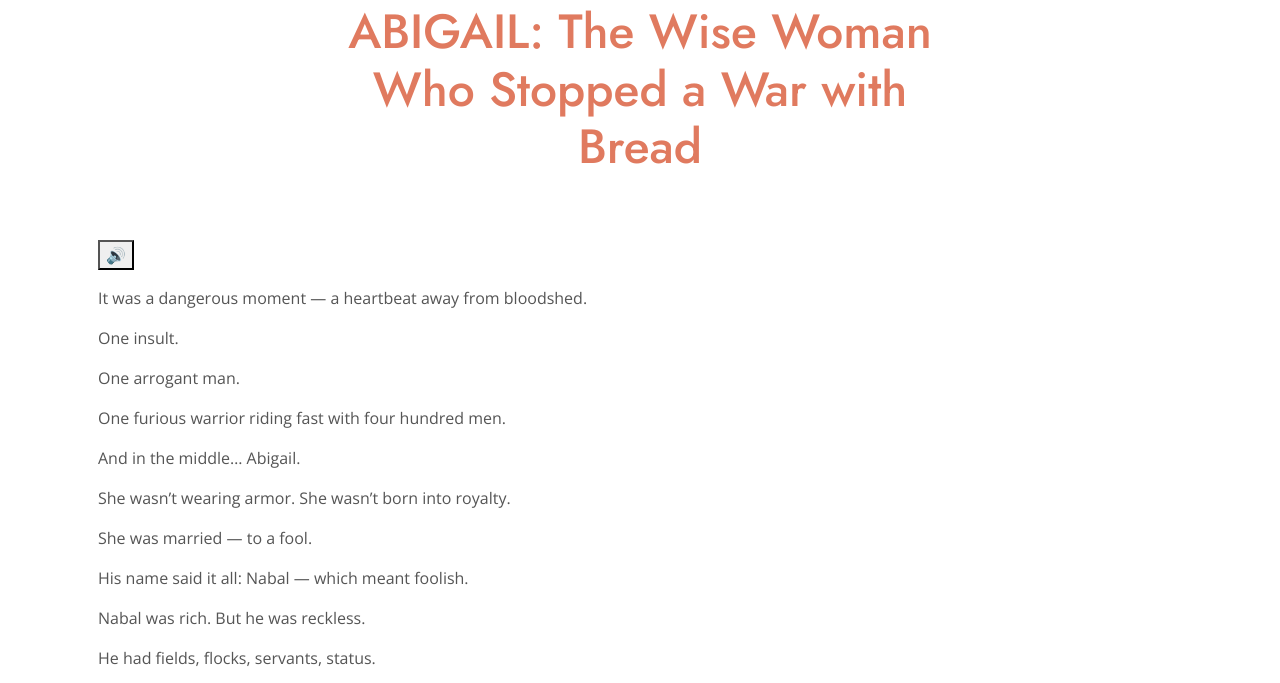
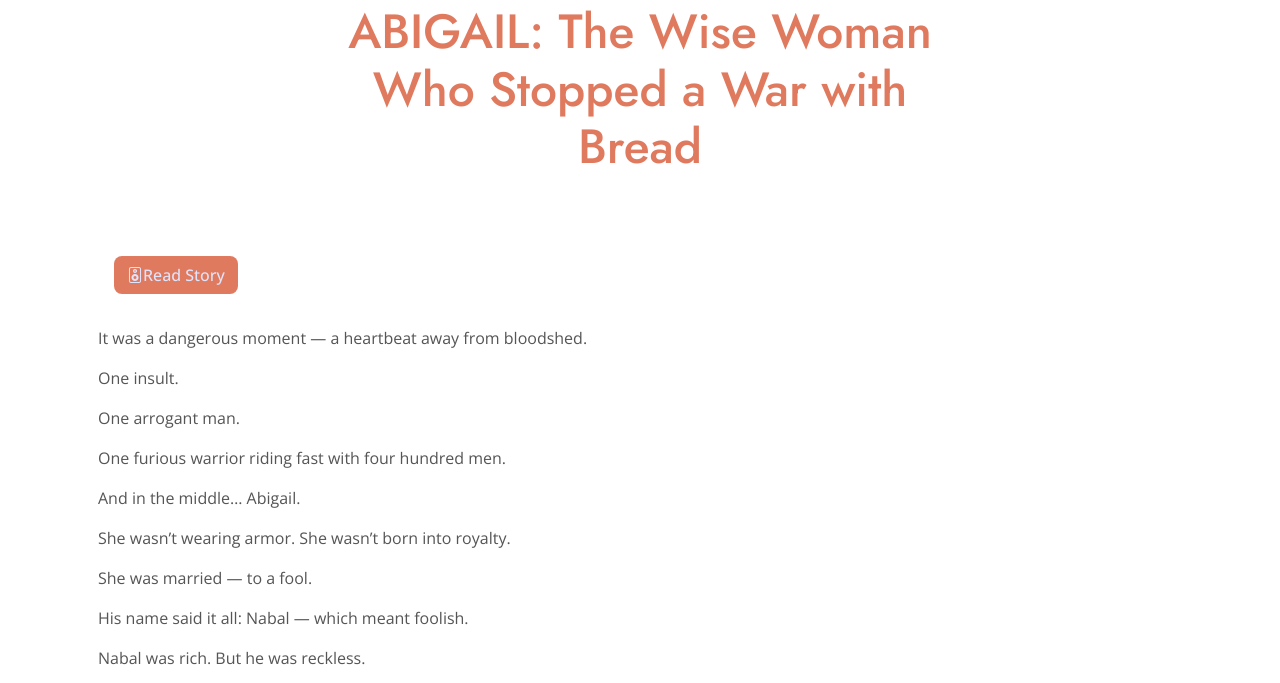
Before and after one commit to Ralia101/DOZ, a plain HTML site: page abigail.html in a window 1280 px wide. Shown: the part 93-776 px from the top of the page. Drawn offline with nearby package versions, Linux system fonts and the light colour scheme.

Commit message:
Update abigail.html

```diff
--- a/abigail.html
+++ b/abigail.html
@@ -79,7 +79,9 @@
             </div>
                 <div class="intro">
                     <div class="top-0 end-0 p-3">
-                        <button class="speaker-button" onclick="toggleSpeech()">🔊</button>
+                        <button class="btn btn-primary speaker-btn mx-3 my-3" onclick="toggleSpeech()">
+        <i class="bi bi-speaker"></i>Read Story
+                        </button>
                     </div>
                 </div>
 
@@ -214,7 +216,7 @@
 
     <!-- Template Javascript -->
     <script src="js/main.js"></script>
-    <script src="/js/story.js"></script>
+    <script src="./js/story.js"></script>
 </body>
 
 </html>
```
